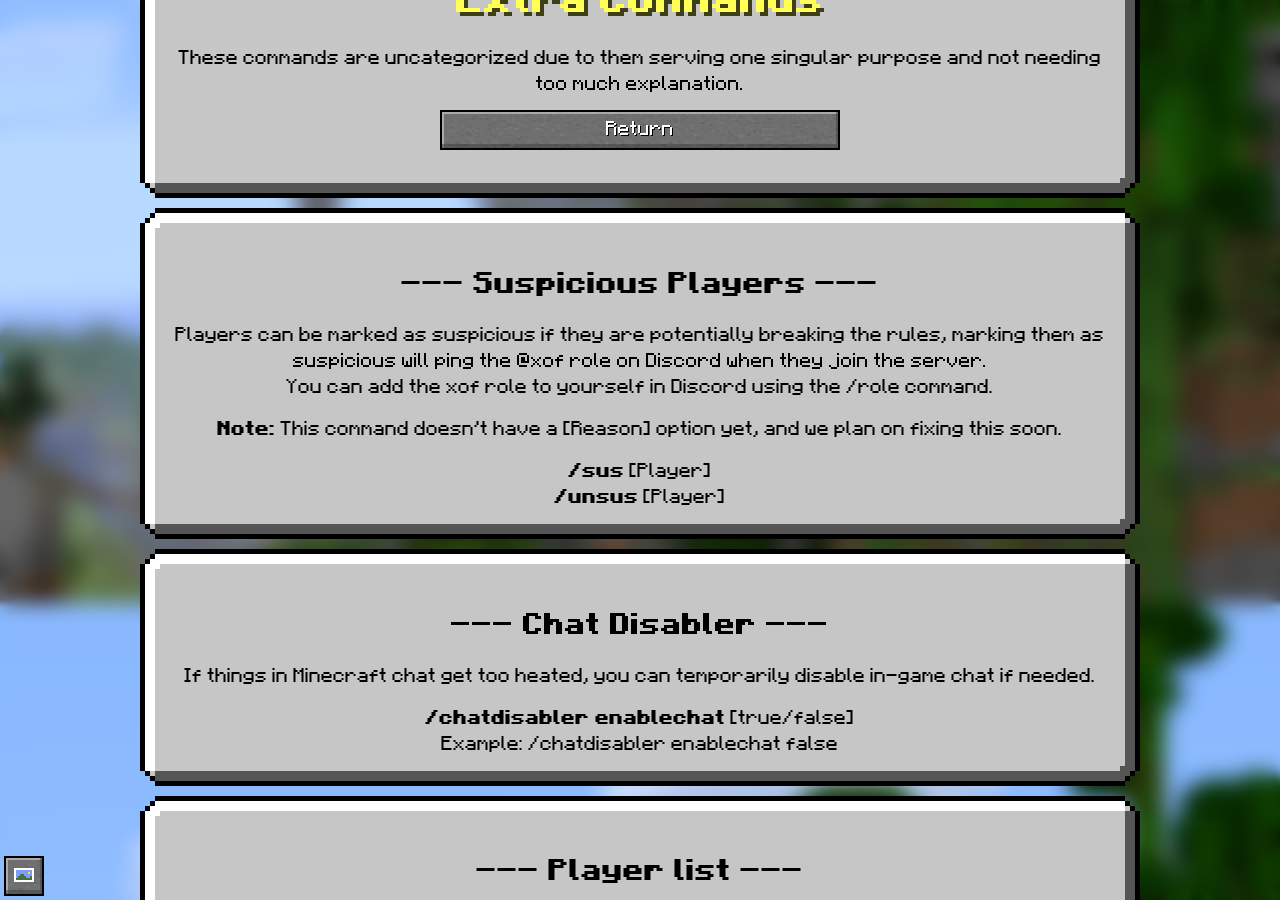
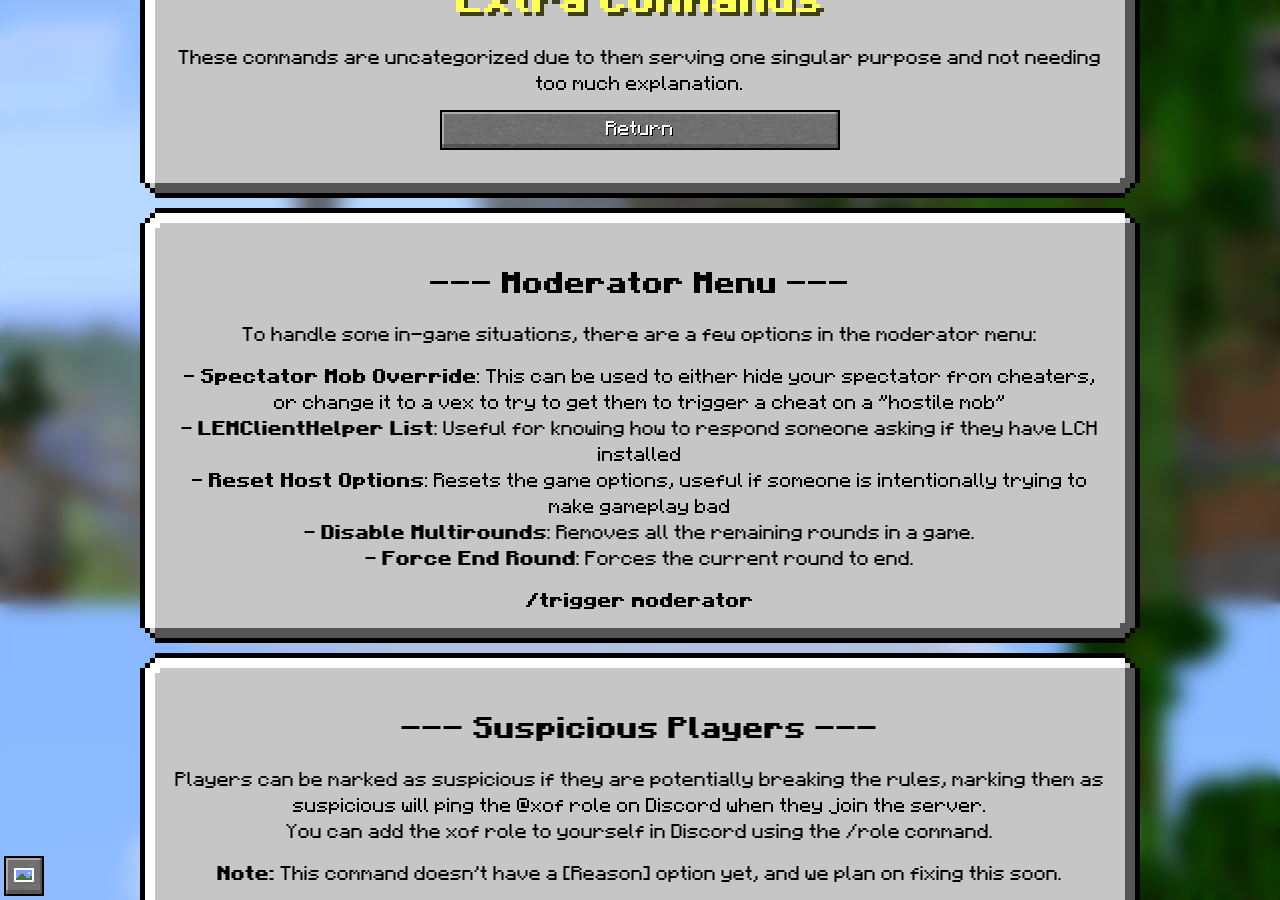
Before and after one commit to Legacy-Edition-Minigames/Website, a Jekyll site: the page built from docs/mod/cmd/minecraft/extra.html, in a window 1280 px wide and 900 px high, scrolled down 297 px. Built offline with Jekyll 4.4.1, drawn with Linux system fonts in a browser that asks for light colours; some web fonts are replaced.

Commit message:
Update moderator cmd guide

```diff
--- a/docs/mod/cmd/minecraft/extra.html
+++ b/docs/mod/cmd/minecraft/extra.html
@@ -7,6 +7,16 @@ title: "MC: Extra"
 	<h1>Extra Commands</h1>
 		<p>These commands are uncategorized due to them serving one singular purpose and not needing too much explanation.</p>
 	<p><a href="{{ site.baseurl }}/docs/mod/cmd/minecraft/" class="minecraft-button center">Return</a></p>
+</div>
+<div class="guibox center">
+	<h2>Moderator Menu</h2>
+	<p>To handle some in-game situations, there are a few options in the moderator menu:</p>
+	<p>- <b>Spectator Mob Override</b>: This can be used to either hide your spectator from cheaters, or change it to a vex to try to get them to trigger a cheat on a "hostile mob"<br>
+	- <b>LEMClientHelper List</b>: Useful for knowing how to respond someone asking if they have LCH installed<br>
+	- <b>Reset Host Options</b>: Resets the game options, useful if someone is intentionally trying to make gameplay bad<br>
+	- <b>Disable Multirounds</b>: Removes all the remaining rounds in a game.<br>
+	- <b>Force End Round</b>: Forces the current round to end.</p>
+	<b>/trigger moderator</b><br>
 </div>
 <div class="guibox center">
 	<h2>Suspicious Players</h2>
```
